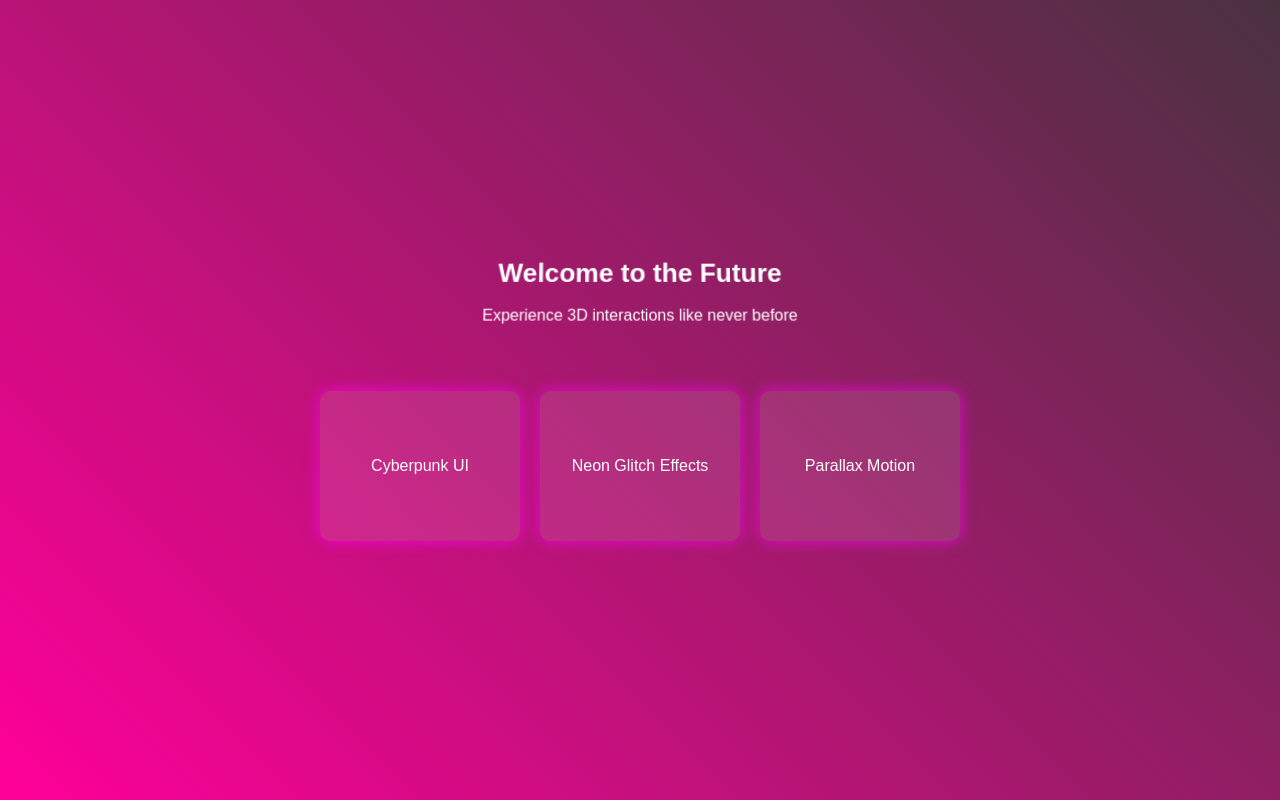
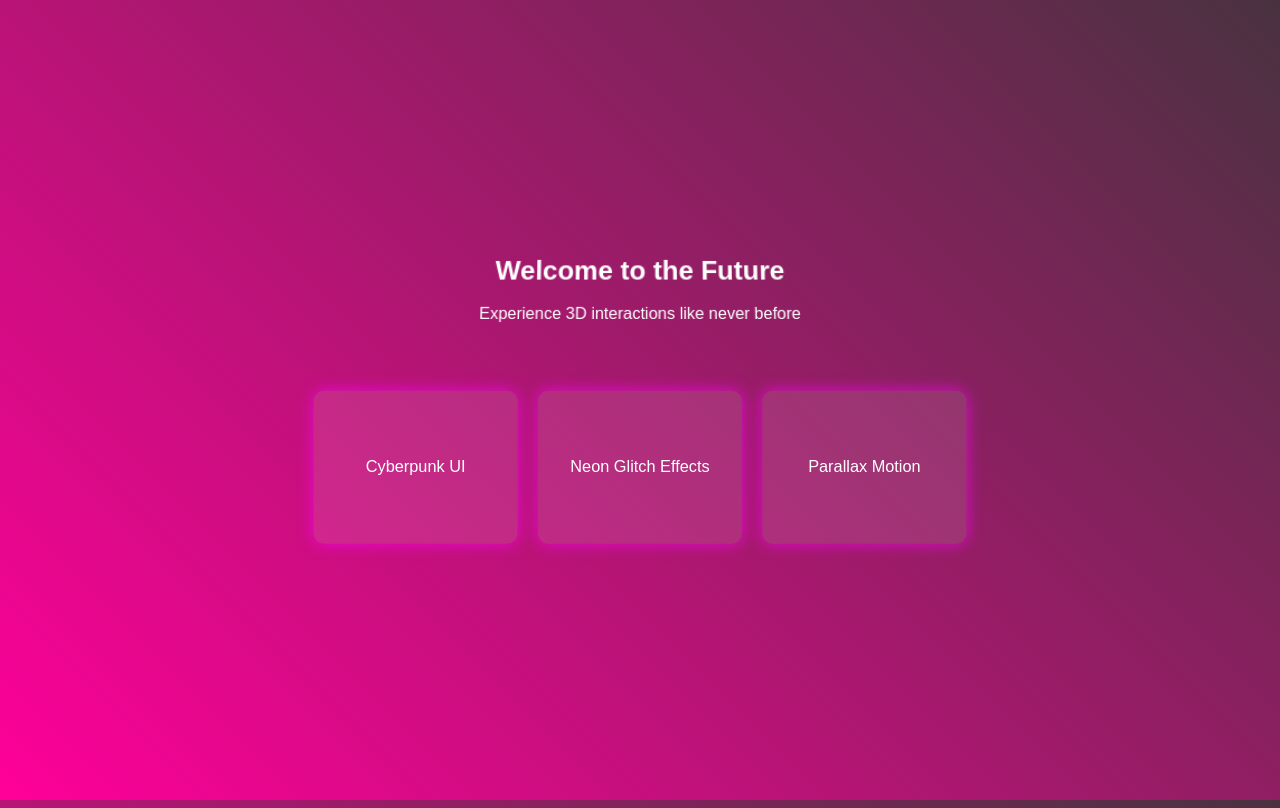
Before and after one commit to tamarkilasonia/NeonSphere, a plain HTML site: page index.html in a window 1280 px wide. Drawn offline with nearby package versions, Linux system fonts and the light colour scheme.

Commit message:
Added hover effect for entire container

```diff
--- a/styles.css
+++ b/styles.css
@@ -134,3 +134,15 @@ html {
         opacity: 1;
     }
 }
+.container {
+    display: flex;
+    flex-direction: column;
+    align-items: center;
+    justify-content: center;
+    height: 100vh;
+    transition: transform 0.3s ease;
+}
+
+.container:hover {
+    transform: scale(1.02);
+}
```
